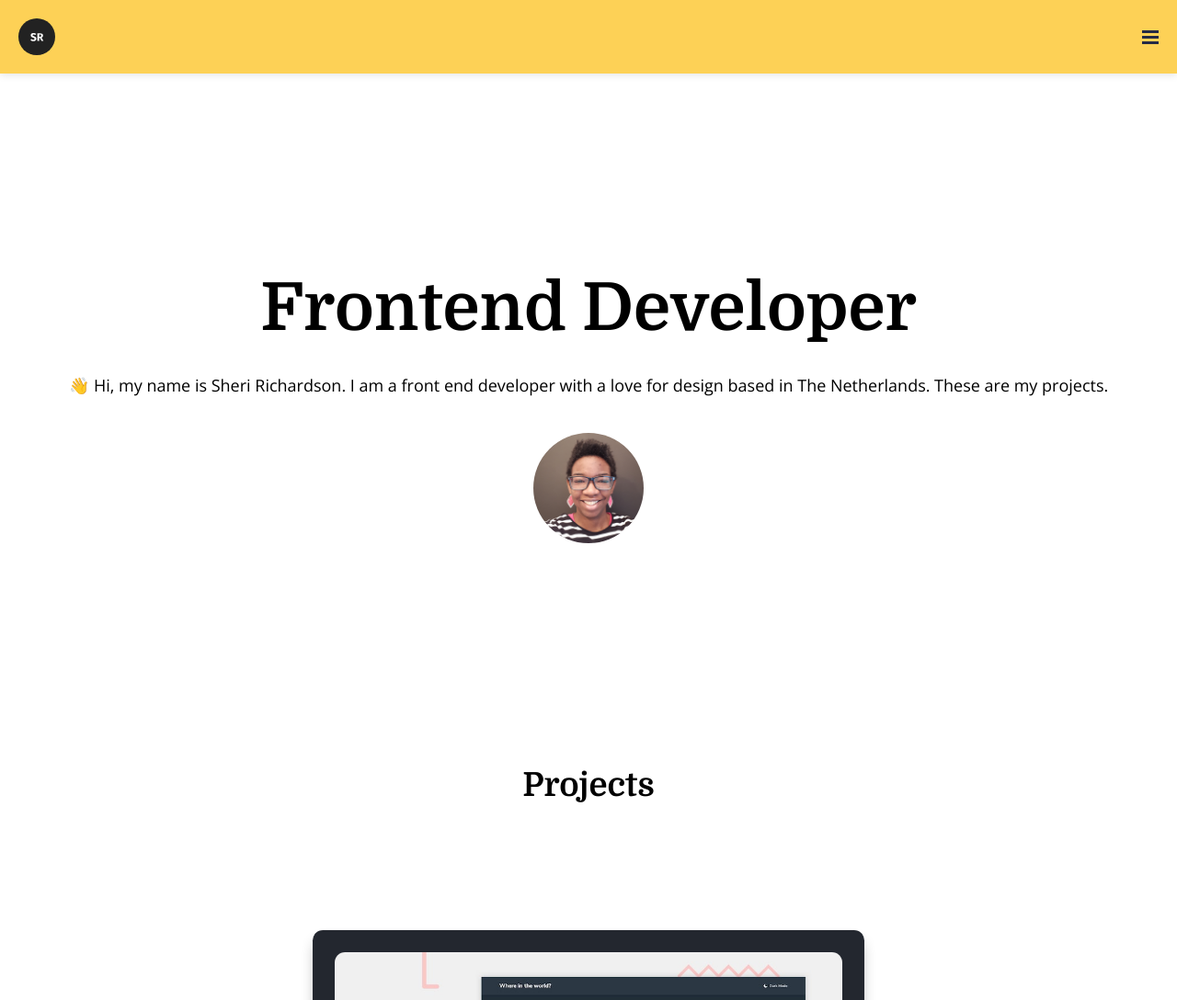
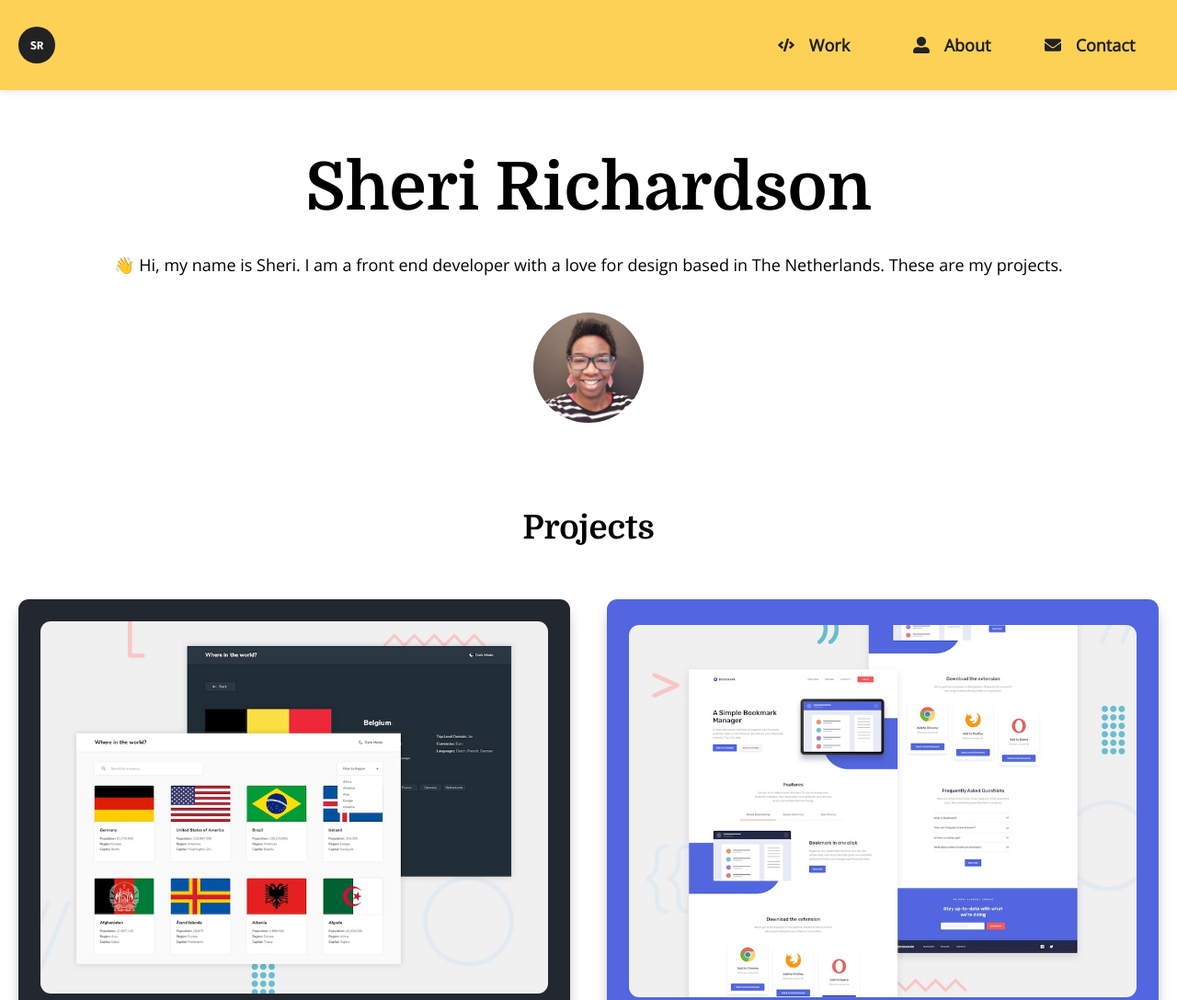
Before and after one commit to sheriallis/portfolio, a Gatsby site: page / in a window 1280 px wide. Shown: the top 1088 px of the page at 92% size. Built offline with nearby package versions, Linux system fonts and the light colour scheme; Gatsby itself is replaced by a stand-in of ours.

Commit message:
Adjust padding and margin

```diff
--- a/src/components/header.js
+++ b/src/components/header.js
@@ -30,13 +30,13 @@ const Logo = styled.img`
 const SiteName = styled.h1``
 
 const HamburgerMenu = styled.img`
-  @media ${breakpoint.large} {
+  @media ${breakpoint.medium} {
     display: none;
   }
 `
 const Nav = styled.nav`
   display: none;
-  @media ${breakpoint.large} {
+  @media ${breakpoint.medium} {
     display: block;
   }
   ul {
--- a/src/components/hero.js
+++ b/src/components/hero.js
@@ -25,18 +25,21 @@ const Emoji = styled.span`
 const Section = styled.section`
   display: flex;
   justify-content: center;
-  height: 700px;
+  padding: 40px 20px;
+
+  @media ${breakpoint.large} {
+    height: 740px;
+  }
 `
 
 const Wrapper = styled.div`
-  /* padding: 60px 20px; */
-  padding: 100px 0;
   display: flex;
   flex-direction: column;
   justify-content: center;
   align-items: center;
 
   @media ${breakpoint.large} {
+    padding: 100px 0;
     flex-direction: row;
     width: 100%;
     max-width: 1200px;
@@ -60,7 +63,6 @@ const HeroText = styled.div`
     }
   }
   @media ${breakpoint.large} {
-    /* width: 400px; */
     margin-right: 160px;
     text-align: justify;
   }
@@ -81,13 +83,13 @@ const hero = () => (
   <Section>
     <Wrapper>
       <HeroText>
-        <h2>Frontend Developer</h2>
+        <h2>Sheri Richardson</h2>
         <p>
           <Emoji role="img" aria-label="Waving hand">
             👋
           </Emoji>{" "}
-          Hi, my name is Sheri Richardson. I am a front end developer with a
-          love for design based in The Netherlands. These are my projects.
+          Hi, my name is Sheri. I am a front end developer with a love for
+          design based in The Netherlands. These are my projects.
         </p>
       </HeroText>
       <ProfileImg src={profileImg1} alt="profile picture with Sheri smiling" />
--- a/src/components/projectList.js
+++ b/src/components/projectList.js
@@ -1,11 +1,10 @@
 import React from "react"
 import { useStaticQuery, graphql } from "gatsby"
 import styled from "styled-components"
-
+import breakpoint from "../helpers/breakpoints"
 import Project from "./project"
 
 const Wrapper = styled.div`
-  padding: 80px 20px;
   display: flex;
   justify-content: center;
   flex-wrap: wrap;
```
